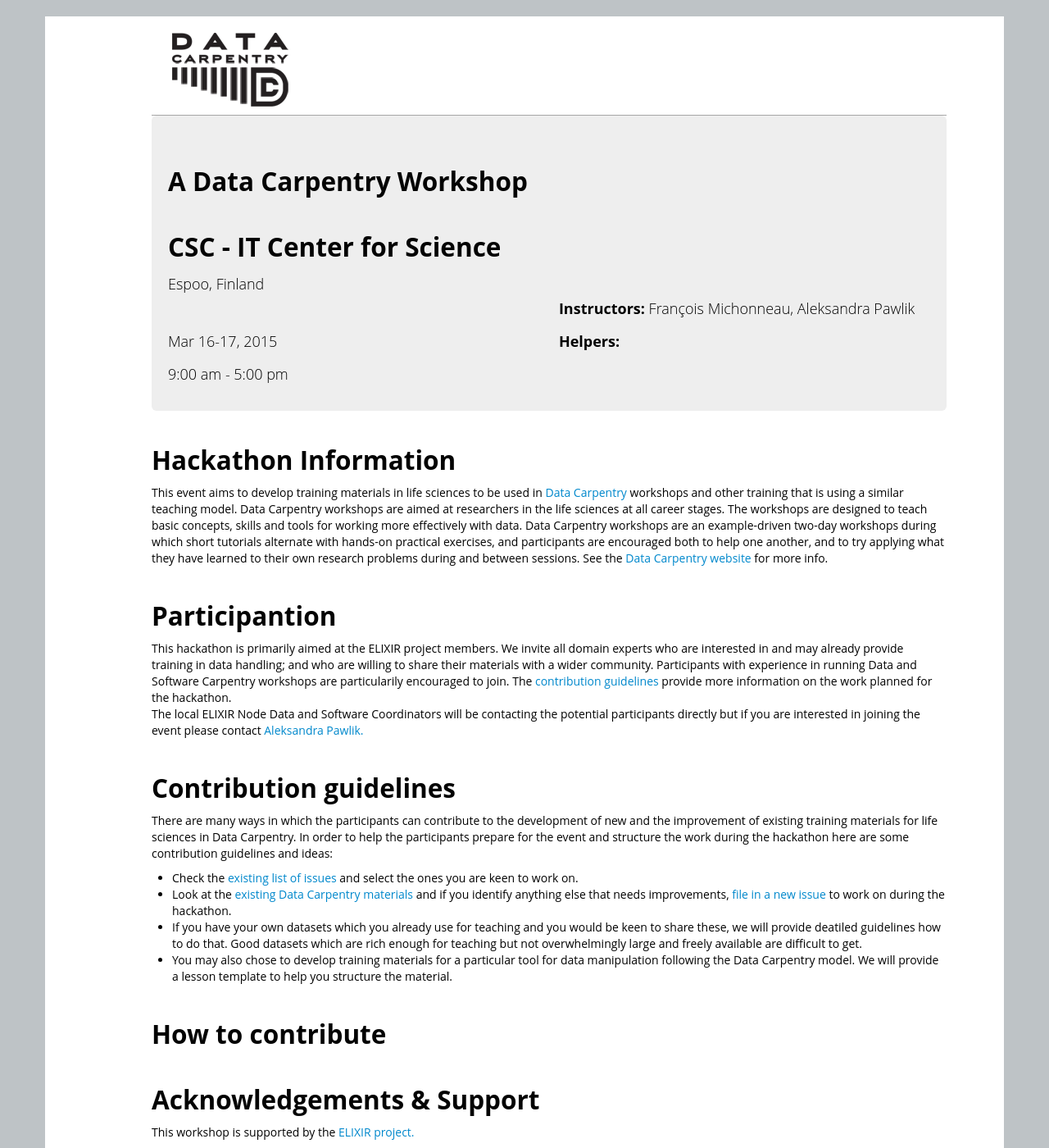
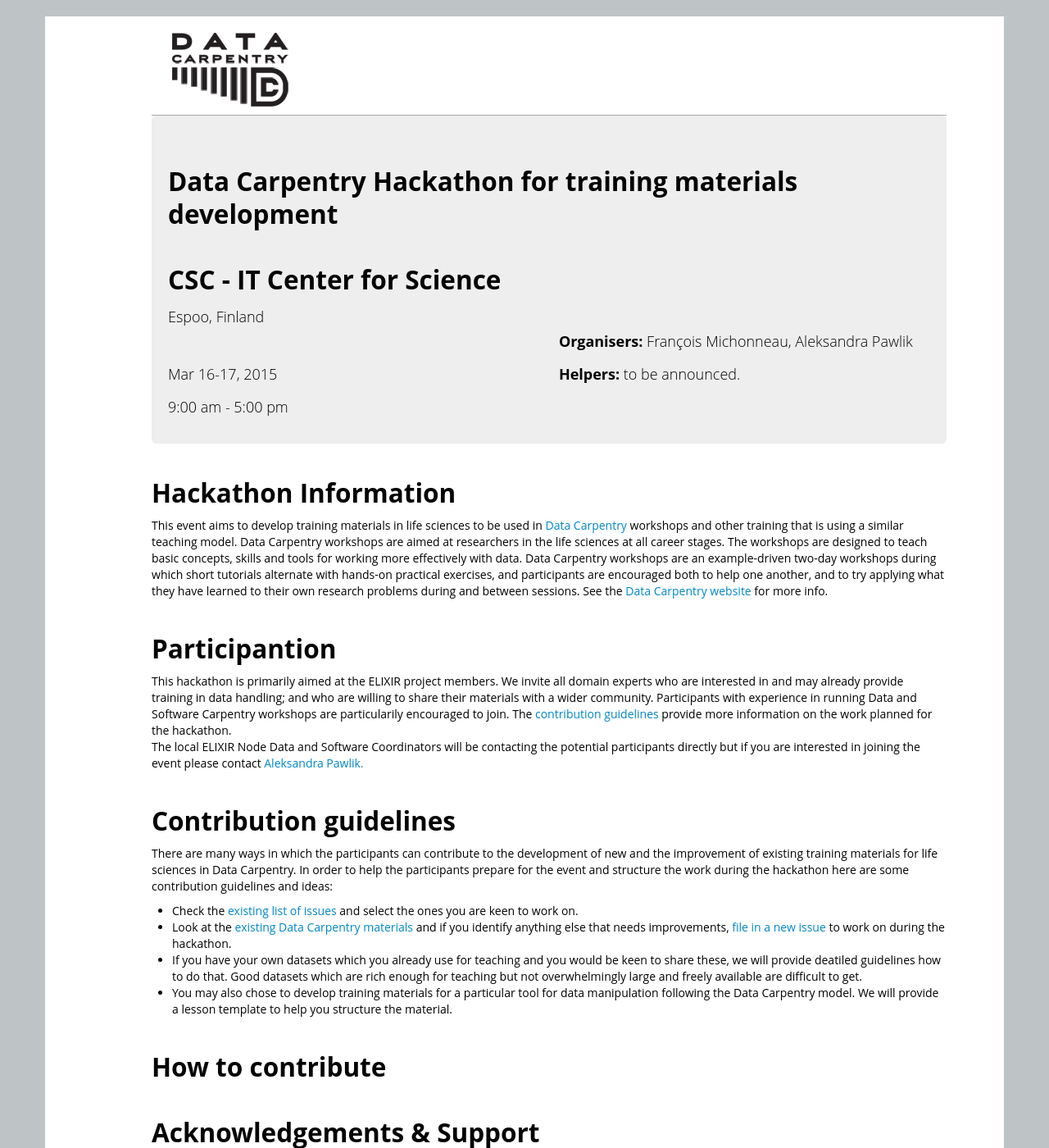
Before and after one commit to data-lessons/2015-03-16-elixir-sprint, a Jekyll site: the page built from index.html, in a window 1280 px wide and 1400 px high. Shown: the whole window at 82% size. Built offline with Jekyll 4.4.1, drawn with Linux system fonts in a browser that asks for light colours; nearby versions of some CDN libraries; library files that are not in the unit come from our copies.

Commit message:
Description of the hackathon

```diff
--- a/_layouts/bootcamp2.html
+++ b/_layouts/bootcamp2.html
@@ -23,7 +23,7 @@
         <div class="hero-unit">
           <div class="row-fluid">
             <div class="span10">
-	      <h2>A Data Carpentry Workshop</h2>
+	      <h2>Data Carpentry Hackathon for training materials development</h2>
 <!--	      <h4>Organized by Elixir UK for researchers in life sciences.</h4> -->
               <h2>{{page.venue}}</h2>
               {% if page.address %}{{page.address}}<br/>{% endif %}
@@ -37,7 +37,7 @@
      </div>
 	        <div class="span6">
 	            <p>
-		<strong>Instructors:</strong>
+		<strong>Organisers:</strong>
 		{% if page.instructor %}
 		{{page.instructor | join: ', ' %}}
 		{% else %}
--- a/index.html
+++ b/index.html
@@ -102,7 +102,7 @@
 <h2>Acknowledgements &amp; Support</h2>
 <div class="pull-right" style="max-width: 320px; padding-left: 6px;">
 </div>
-<p>This workshop is supported by the <a href="http://elixir-europe.org/">ELIXIR project. </a> </p> -->
+<p>This workshop is supported by the <a href="http://elixir-europe.org/">ELIXIR project. </a> </p>
 
 
 
```
Also changed, not shown: other parts of index.html (+1 -1 lines).
